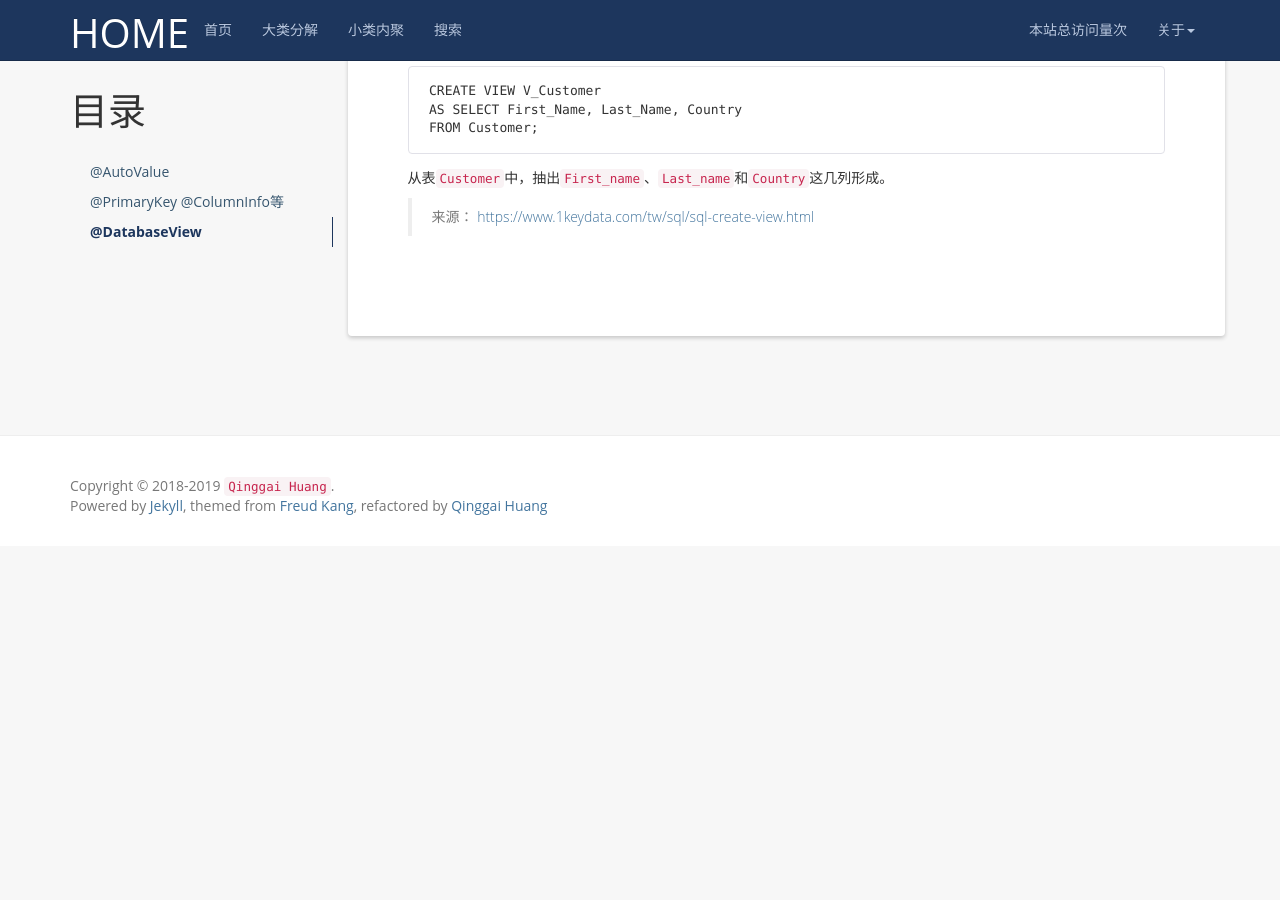
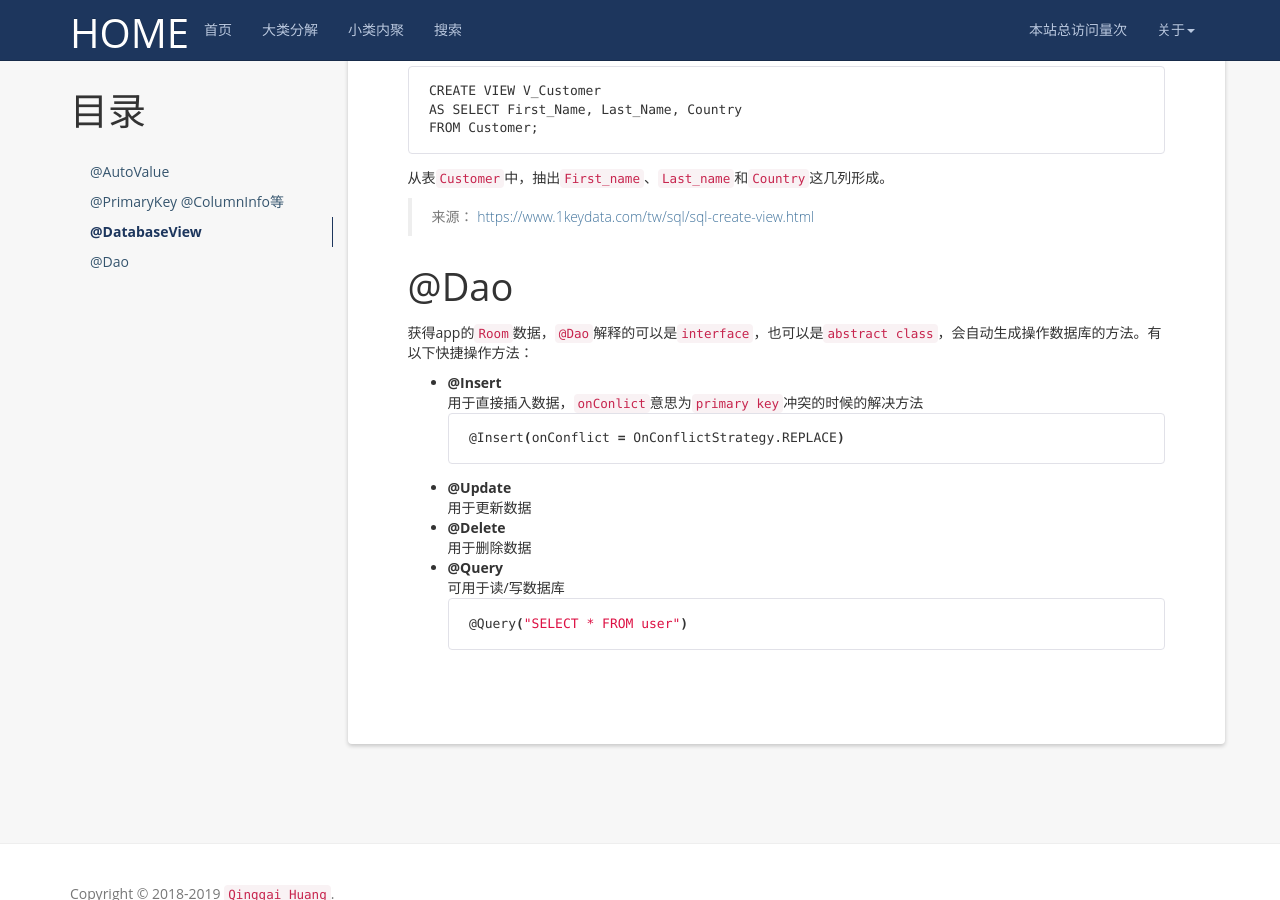
Before and after one commit to hqglichao/hqglichao.github.io, a Jekyll site: the page built from _posts/2019-1-10-android-architecture-components-room.md, in a window 1280 px wide and 900 px high, scrolled down 992 px. Built offline with Jekyll 4.4.1, drawn with Linux system fonts in a browser that asks for light colours; nearby versions of some CDN libraries; comment, search, counter and statistics services are not loaded; before the commit the page ends 1538 px from its top, so only the background shows below that.

Commit message:
modify post
Signed-off-by: huangqinggai <huangqinggai@qiyi.com>

````diff
--- a/_posts/2019-1-10-android-architecture-components-room.md
+++ b/_posts/2019-1-10-android-architecture-components-room.md
@@ -53,3 +53,22 @@ FROM Customer;
 ```
 从表`Customer`中，抽出`First_name`、`Last_name`和`Country`这几列形成。
 >来源： [https://www.1keydata.com/tw/sql/sql-create-view.html](https://www.1keydata.com/tw/sql/sql-create-view.html)
+
+
+@Dao
+=====================================
+获得app的`Room`数据，`@Dao`解释的可以是`interface`，也可以是`abstract class`，会自动生成操作数据库的方法。有以下快捷操作方法：
+* **@Insert**
+  用于直接插入数据，`onConlict`意思为`primary key`冲突的时候的解决方法
+  ```bash
+  @Insert(onConflict = OnConflictStrategy.REPLACE)
+  ```
+* **@Update**
+  用于更新数据
+* **@Delete**
+  用于删除数据
+* **@Query**
+  可用于读/写数据库
+  ```bash
+  @Query("SELECT * FROM user")
+  ```
--- a/sitemap.xml
+++ b/sitemap.xml
@@ -18,11 +18,6 @@
   <priority>0.80</priority>
 </url>
 <url>
-  <loc>https://hqglichao.github.io/2018/12/11/touch-event-do-not-pass-through/</loc>
-  <lastmod>2018-12-13T08:33:42+00:00</lastmod>
-  <priority>0.80</priority>
-</url>
-<url>
   <loc>https://hqglichao.github.io/2018/12/10/markdown-tutorial/</loc>
   <lastmod>2018-12-13T08:33:42+00:00</lastmod>
   <priority>0.80</priority>
````
